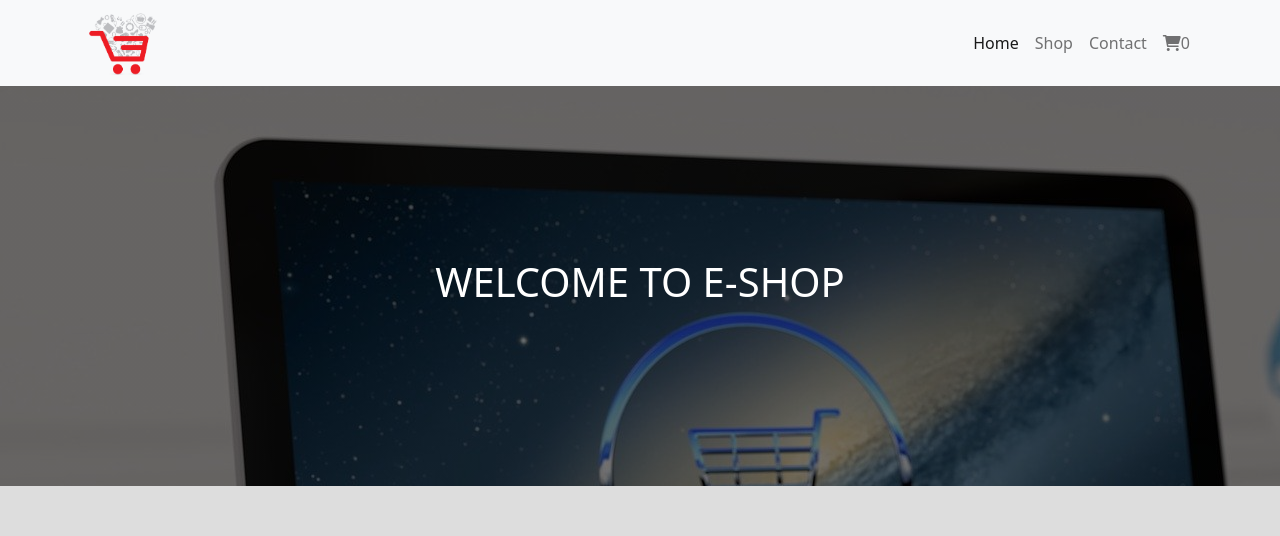
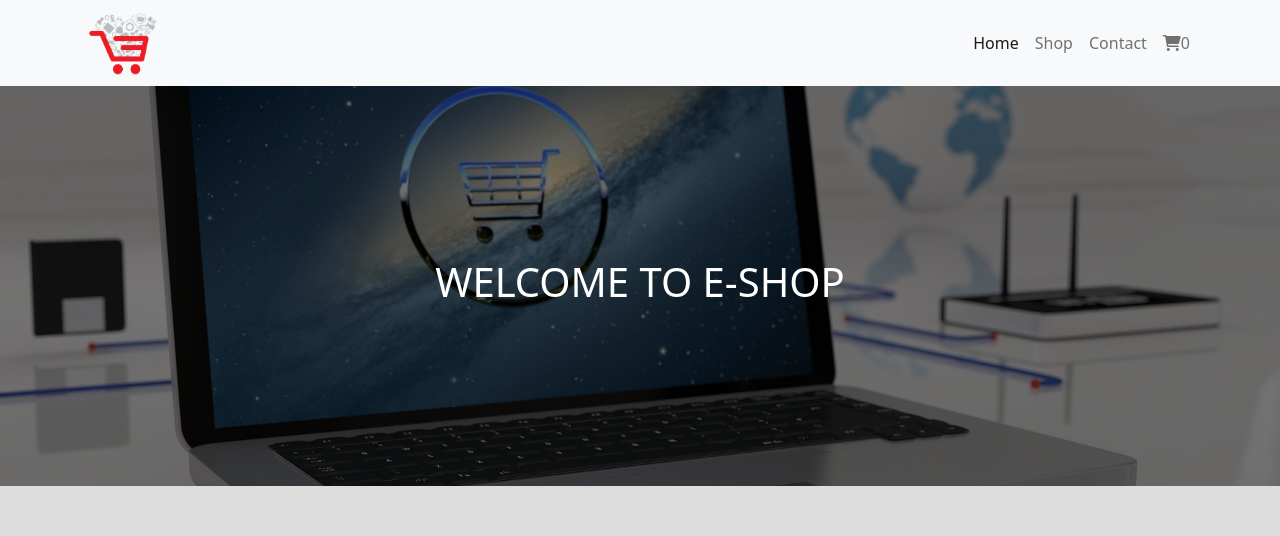
Before and after one commit to zile028/e-shop-kurs, a React (Create React App) app: page / in a window 1280 px wide. Shown: the top 536 px of the page. Built offline with nearby package versions, Linux system fonts and the light colour scheme.

Commit message:
fix design

```diff
--- a/src/components/Header.js
+++ b/src/components/Header.js
@@ -3,7 +3,7 @@
 
 function Header({ title }) {
   const style = {
-    background: `linear-gradient(rgba(0,0,0,0.5),rgba(0,0,0,0.5)), url(${headerBg})`,
+    backgroundImage: `linear-gradient(rgba(0,0,0,0.5),rgba(0,0,0,0.5)), url(${headerBg})`,
   };
   return (
     <div className="header w-100" style={style}>
--- a/src/index.scss
+++ b/src/index.scss
@@ -22,6 +22,7 @@
   display: flex;
   justify-content: center;
   align-items: center;
+
   background-size: cover;
   background-position: center;
   background-repeat: no-repeat;
```
